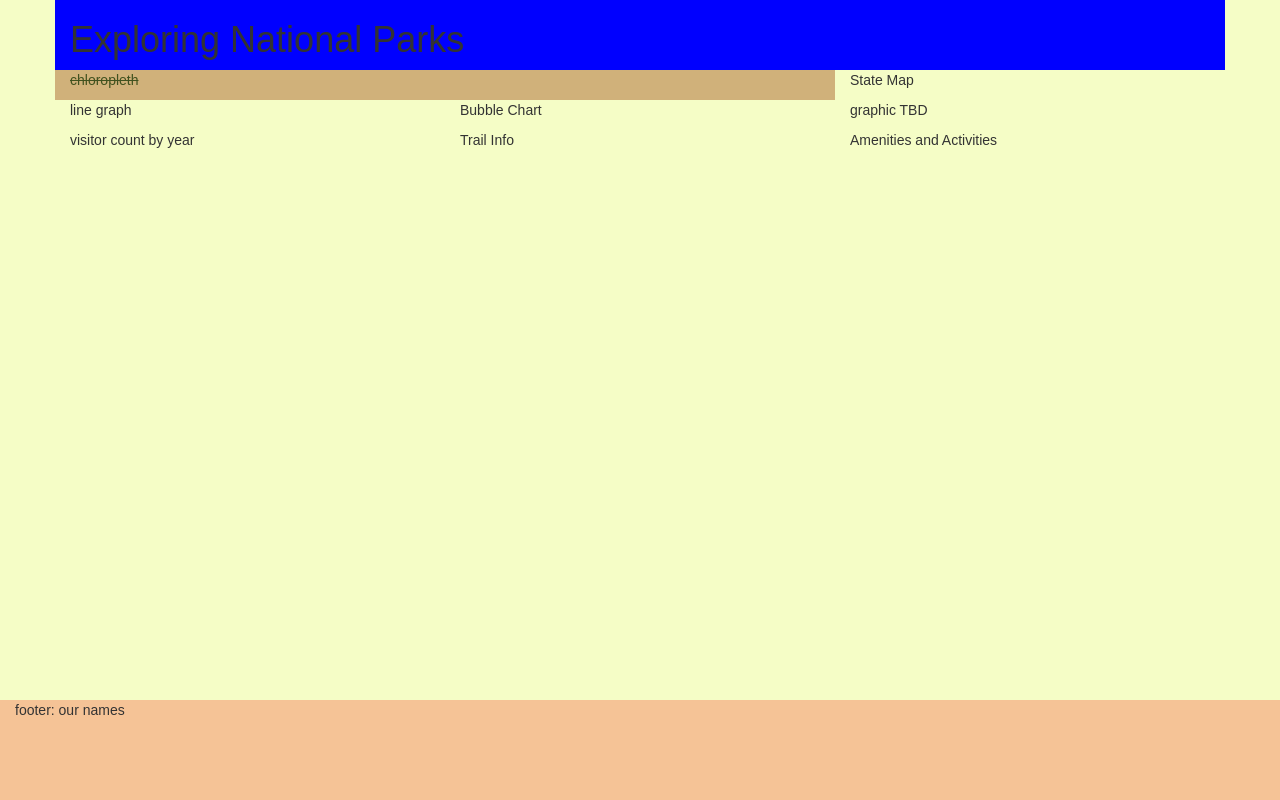
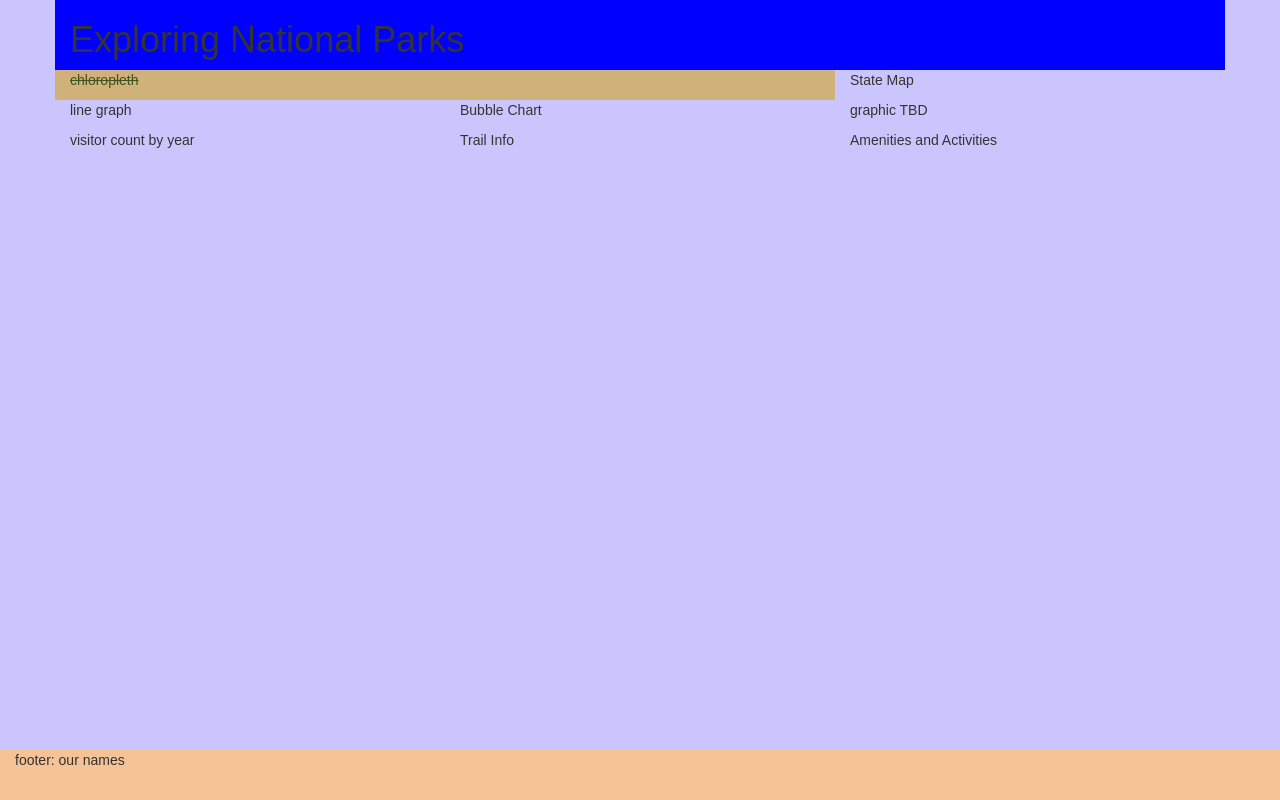
Before and after one commit to njmorr/Exploring-National-Parks, a Flask app: page / in a window 1280 px wide. Run offline with Flask 2, Linux system fonts and the light colour scheme; some libraries are stand-ins or nearby versions.

Commit message:
updated the css

```diff
--- a/static/css/style.css
+++ b/static/css/style.css
@@ -8,7 +8,7 @@ body {
   height: 100%;
   padding: 0;
   margin: 0;
-  background-color: #F5FDC6;
+  background-color: #cac6fd;
 }
 
 
@@ -36,6 +36,6 @@ body {
   right: 0;
   bottom: 0;
   left: 0;
-  min-height: 100px;
+  min-height: 50px;
   background: #f5c396;
 }
```
